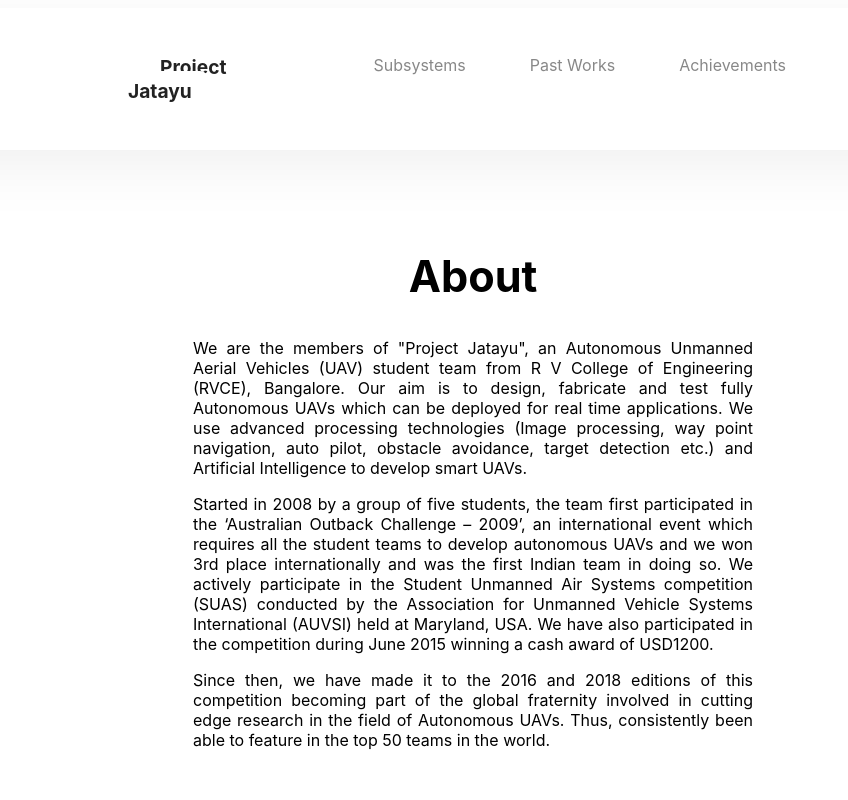
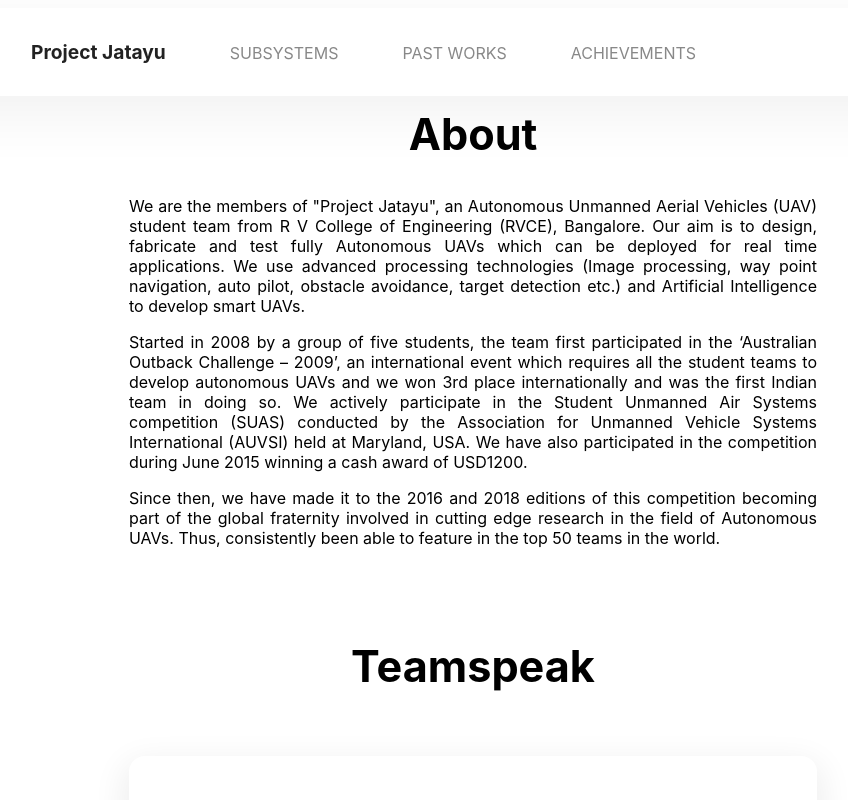
Before and after one commit to project-jatayu/zenith, a Next.js app: page /about in a window 1280 px wide. Shown: the top 800 px of the page, without its empty margins (167-1015 px from the left). Built offline with nearby package versions, Linux system fonts and the light colour scheme; a web font is replaced by a local one.

Commit message:
attempt to fix header

```diff
--- a/components/header.js
+++ b/components/header.js
@@ -1,29 +1,32 @@
 import Link from 'next/link'
 import '../styles/Responsive.css'
 
+function dropdown() {
+  var nav = document.getElementById("nav");
+  if (nav.className === "header") {
+    nav.className += " responsive";
+  } else {
+    nav.className = "header";
+  }
+}
+
 const Header = () => (
-    <div className="header">
-        <meta name="viewport" content="width=device-width, initial-scale=1.0" />
-        <div className="row">
-            <div className="col-3">
+    <div className="header" id="nav">
         <Link href='/'>
             <a className="logo">Project Jatayu</a>
         </Link>
-            </div>
-            <div className="col-9">
-                <div className="right-links">
         <Link href='/'>
-                        <a>Subsystems</a>
+            <a>SUBSYSTEMS</a>
         </Link>
         <Link href='/about'>
-                        <a>Past Works</a>
+            <a>PAST WORKS</a>
         </Link>
         <Link href='/contact'>
-                        <a>Achievements</a>
+            <a>ACHIEVEMENTS</a>
         </Link>
-                </div>
-            </div>
-        </div>
+        <a href="javascript:void(0)" className="menu" onClick="dropdown()">
+            down
+        </a>
 
         <style jsx>{`
         @import url('https://rsms.me/inter/inter.css');
@@ -32,8 +35,10 @@
                 box-sizing: border-box;
              }
             .header {
-                text-align: left;
-                padding: 2rem 17rem 2rem 17rem;
+                width: 100%;
+                float: left;
+                display: block;
+                padding: 2rem 12.5%;
                 box-shadow: 0rem 1rem 4rem -0.2rem #efefef;
                 font-size: 1rem;
                 font-family: "Inter";
@@ -44,10 +49,8 @@
                 color: #222;
             }
             .logo:hover {
-                background-color: #fff;
-            }
-            .right-links {
-                float: right;
+                background-color: #222;
+                color: #fff;
             }
             a {
                 border: 0px solid;
@@ -58,6 +61,7 @@
                 color: #888;
                 text-decoration: none;
                 transition: 0.5s ease;
+                font-weight: light;
             }
             a:hover {
                 background-color: #eee;
@@ -67,6 +71,9 @@
                 background-color: #222;
                 font-weight: bold
             }
+            .menu {
+                display: none;
+            }
                     `}</style>
             </div>
 )
--- a/pages/about.js
+++ b/pages/about.js
@@ -110,7 +110,7 @@
                 font-family: "Inter"
             }
             .info {
-                padding: 0em 22em 0em 22em;
+                padding: 0em 18em 0em 18em;
             }
             .center {
                 text-align: center;
--- a/styles/Responsive.css
+++ b/styles/Responsive.css
@@ -32,9 +32,12 @@
 }
 
 @media screen and (max-width: 768px) {
+  .footer {
+    text-align: center;
+  }
   .header :not(:first-child) {display: none;}
   .header {text-align: center}
-  .menu {
+  header.a {
     float: right;
     display: block;
   }
@@ -44,12 +47,12 @@
   .header.responsive {
     position: relative;
   }
-  .header.responsive .menu {
+  .header.responsive a {
     position: absolute;
     right: 0;
     top: 0;
   }
-  .header.responsive * {
+  .header.responsive > not(marquee) {
     float: none;
     display: block;
     text-align: left;
```
Also changed, not shown: 1 other file (tests, documents, lock files or other folders). Lines whose indentation alone changed are shown as unchanged.
